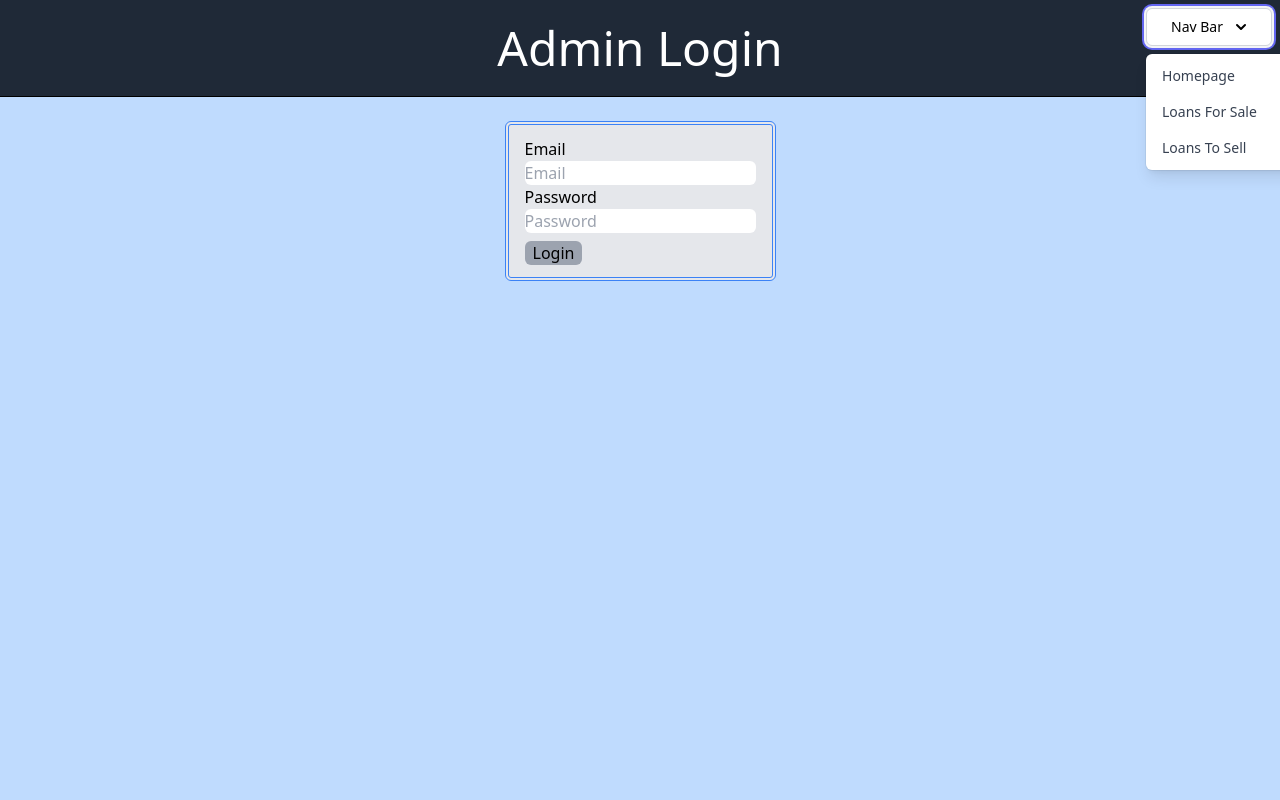
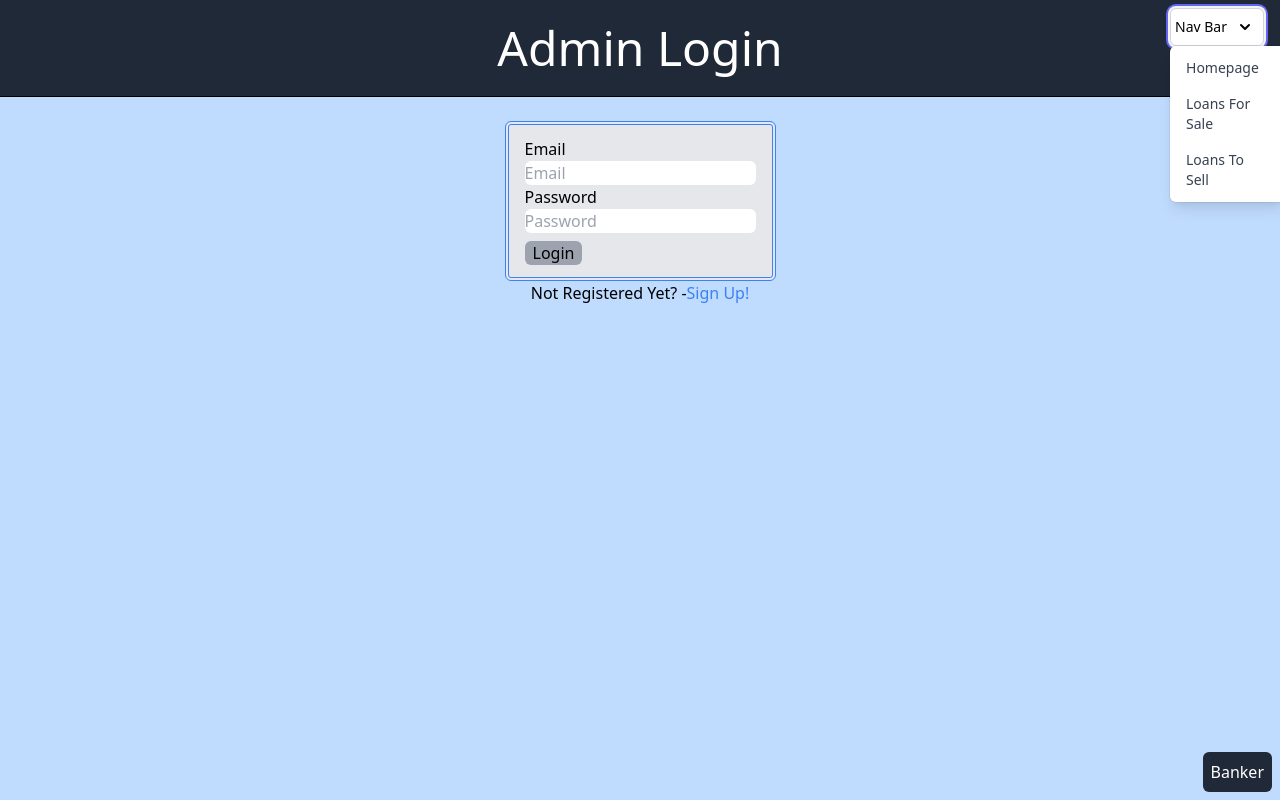
Before and after one commit to bethel-school-of-technology/team-firewall-frontend, an Angular app in the folder AssignmentTest/: page /login/admin in a window 1280 px wide. Both pictures are taken after a click on the button "Nav Bar". Built offline with nearby package versions, Linux system fonts and the light colour scheme.

Commit message:
added touch ups

```diff
--- a/AssignmentTest/src/app/components/Admin/adminlogin/adminlogin.component.html
+++ b/AssignmentTest/src/app/components/Admin/adminlogin/adminlogin.component.html
@@ -4,7 +4,7 @@
             <h1 class="text-5xl font-sans text-white">Admin Login</h1>
         </div>
     </div>
-    <div class="pt-6 px-6 flex justify-center">
+    <div class="pt-6 px-6 flex justify-center grid grid-rows-1">
         <form (ngSubmit)=login() class="border-double border-4 border-blue-500 px-4 bg-gray-200 rounded-md">
             <div class="pt-3">
                 <span>Email </span><br>
@@ -18,5 +18,10 @@
                 <button class=" px-2 bg-gray-400 hover:bg-gray-600 hover:text-white rounded-md" type="submit">Login</button>
             </div>
         </form>
+        <p class="flex justify-center">Not Registered Yet? -<a class="text-blue-500" routerLink="/signup/admin">Sign Up!</a></p>
     </div>
+    <div class="fixed bottom-2 right-2 bg-gray-800 p-2 rounded-md">
+        <a class="text-white" routerLink="/login/banker">Banker</a>
+    </div>
+
 </div>
--- a/AssignmentTest/src/app/components/Banker/bkrlogin/bkrlogin.component.html
+++ b/AssignmentTest/src/app/components/Banker/bkrlogin/bkrlogin.component.html
@@ -4,7 +4,7 @@
             <h1 class="text-5xl font-sans text-white">Banker Login</h1>
         </div>
     </div>
-    <div class="pt-6 px-6 flex justify-center">
+    <div class="pt-6 px-6 flex justify-center grid grid-rows-1">
         <form (ngSubmit)=login() class="border-double border-4 border-blue-500 px-4 bg-gray-200 rounded-md">
             <div class="pt-3">
                 <span>Email </span><br>
@@ -19,5 +19,9 @@
                 <button class=" px-2 bg-gray-400 hover:bg-gray-600 hover:text-white rounded-md" type="submit">Login</button>
             </div>
         </form>
+        <p class="flex justify-center">Not Registered Yet? -<a class="text-blue-500" routerLink="/signup/banker">Sign Up!</a></p>
+    </div>
+    <div class="fixed bottom-2 right-2 bg-gray-800 p-2 rounded-md">
+        <a class="text-white" routerLink="/login/admin">Admin</a>
     </div>
 </div>
--- a/AssignmentTest/src/app/components/Banker/bkrlogin/bkrlogin.component.ts
+++ b/AssignmentTest/src/app/components/Banker/bkrlogin/bkrlogin.component.ts
@@ -24,7 +24,6 @@ export class BkrloginComponent implements OnInit {
     this.UserService.loginBanker(this.bankerInfo.email, this.bankerInfo.password).subscribe(myResponseObject => {
       console.log(myResponseObject);
       if(myResponseObject.status === 200){
-        window.alert(myResponseObject.message);
         localStorage.setItem("vaultToken", myResponseObject.token);
         this.myRouter.navigate(["homepage"]);
       } else {
--- a/AssignmentTest/src/app/components/navbar/navbar.component.html
+++ b/AssignmentTest/src/app/components/navbar/navbar.component.html
@@ -1,8 +1,8 @@
 <div>
-    <div id="navbar" class="fixed top-2 right-2 inline-block text-left">
+    <div id="navbar" class="fixed top-2 right-4 inline-block text-left">
         <div>
             <button type="button"
-                class="inline-flex justify-center w-full rounded-md border border-gray-300 shadow-sm px-6 py-2 bg-white text-sm font-gray-700 hover:bg-gray-50 focus:outine-none focus: ring-2 focus:ring-offset-2 focus:ring-offset-gray-100 focus:ring-indigo-500"
+                class="inline-flex justify-center w-full rounded-md border border-gray-300 shadow-sm pl-1 pr-3 py-2 bg-white text-sm font-gray-700 hover:bg-gray-50 focus:outine-none focus: ring-2 focus:ring-offset-2 focus:ring-offset-gray-100 focus:ring-indigo-500"
                 id="options-menu" aria-haspopup="true" aria-expanded="true" (click)="toggleOn =!toggleOn">
                 Nav Bar
                 <svg class="-mr-1 ml-2 h-5 w-5" xmlns="http://www.w3.org/2000/svg" viewBox="0 0 20 20"
@@ -15,8 +15,8 @@
         </div>
         <div *ngIf="!toggleOn">
             <div
-                class="origin-top-right absolute justify-center mt-2 w-56 rounded-md shadow-lg bg-white ring-1 ring-black ring-opacity-5">
-                <div class="py-1" role="menu" aria-orientation="vertical" aria-labelledby="options-menu" id="dropdown">
+                class="origin-top-right absolute flex justify-start w-25 rounded-md shadow-lg bg-white ring-1 ring-black ring-opacity-5">
+                <div class="py-1 pr-3"  role="menu" aria-orientation="vertical" aria-labelledby="options-menu" id="dropdown">
                     <a href="homepage"
                         class="block px-4 py-2 text-sm text-gray-700 hover:bg-gray-100 hover:text-gray-900"
                         role="menuitem">Homepage</a>
--- a/AssignmentTest/src/app/components/navbar/navbar.component.ts
+++ b/AssignmentTest/src/app/components/navbar/navbar.component.ts
@@ -1,4 +1,5 @@
 import { Component, OnInit } from '@angular/core';
+import { Router } from '@angular/router';
 
 @Component({
   selector: 'app-navbar',
@@ -9,7 +10,7 @@ export class NavbarComponent implements OnInit {
 
   toggleOn = true;
 
-  constructor() { }
+  constructor(private myRouter: Router) { }
 
   ngOnInit(): void {
 
@@ -20,6 +21,9 @@ export class NavbarComponent implements OnInit {
 
   logout(){
     localStorage.clear();
+    if(localStorage.getItem("vaultToken") === null){
+      this.myRouter.navigate(["login/banker"]);
+    }
   }
 
 }
--- a/AssignmentTest/src/index.html
+++ b/AssignmentTest/src/index.html
@@ -2,7 +2,7 @@
 <html lang="en">
 <head>
   <meta charset="utf-8">
-  <title>AssignmentTest</title>
+  <title>Assignment Board</title>
   <base href="/">
   <meta name="viewport" content="width=device-width, initial-scale=1">
   <link rel="icon" type="image/x-icon" href="favicon.ico">
```
